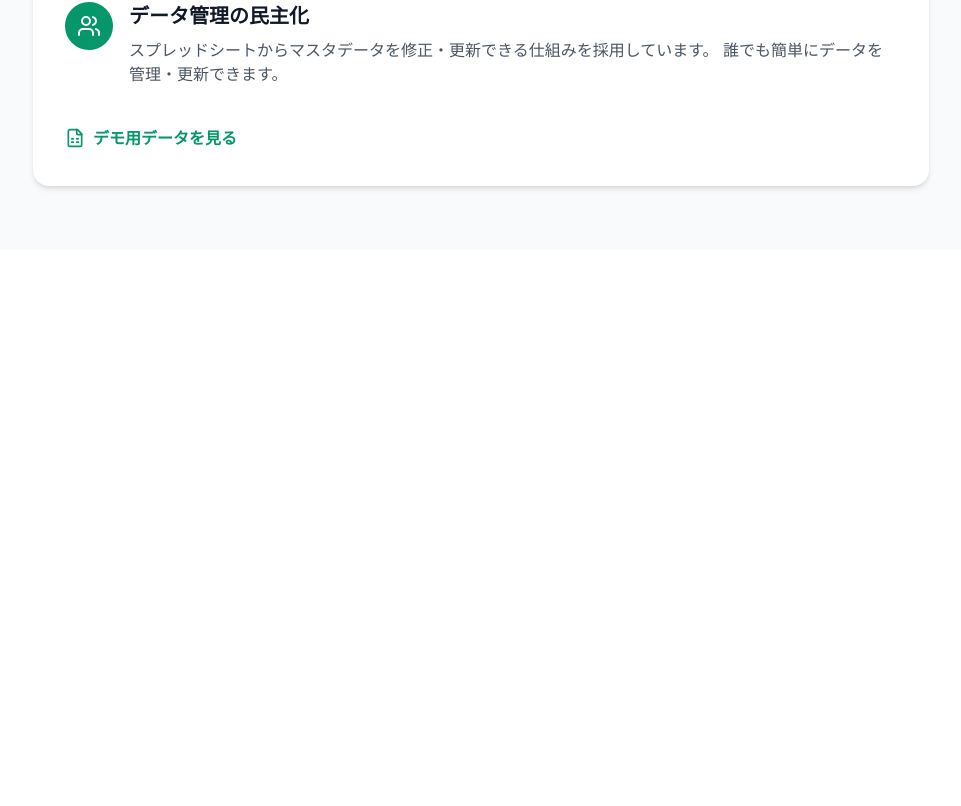
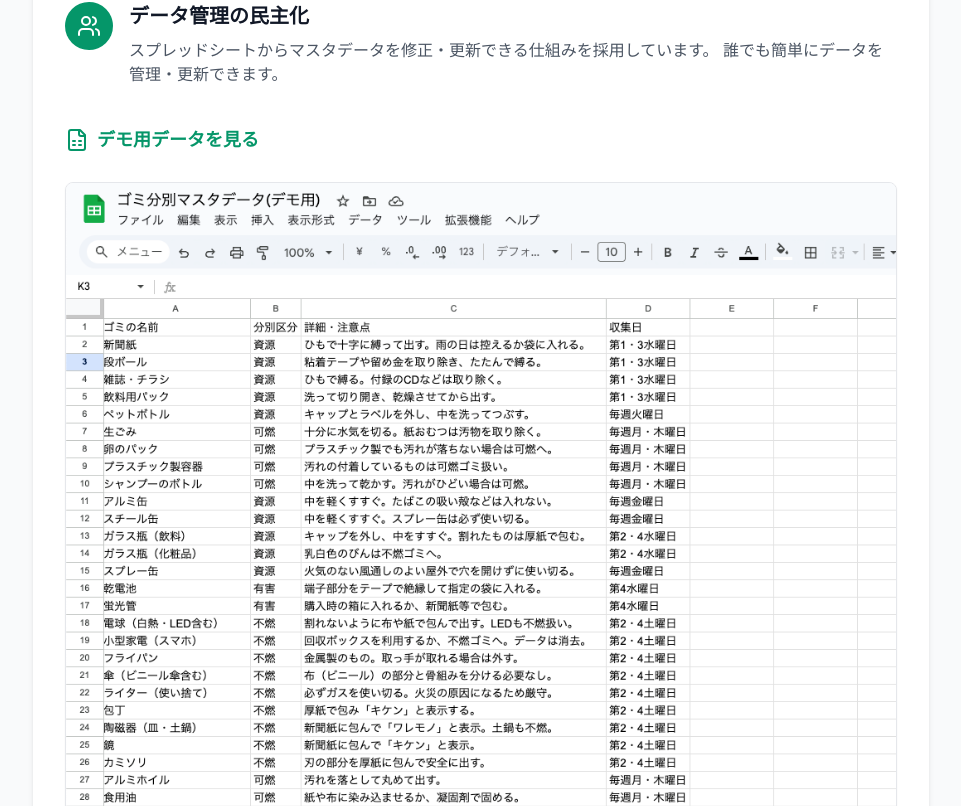
Before and after one commit to ikemura23/taketomi-trush-guide-bot-web, a React (Vite) app: page / in a window 1280 px wide. Shown: the part 2774-3580 px from the top of the page, without its empty margins (159-1120 px from the left). Before the commit the page ends 3024 px from the top, so only its background shows below. Built offline with nearby package versions, Linux system fonts and the light colour scheme.

Commit message:
feat: スプシ画像を追加

```diff
--- a/src/components/Transparency.jsx
+++ b/src/components/Transparency.jsx
@@ -22,15 +22,25 @@ function Transparency() {
               </p>
             </div>
           </div>
+          <div className="mb-6">
           <a
             href="https://docs.google.com/spreadsheets/d/1BYFBVFjkuNDHe0Z3uk1sHfROG7b1L9f21rkFcP4gJfo/edit?usp=sharing"
             target="_blank"
             rel="noopener noreferrer"
-            className="inline-flex items-center gap-2 text-[#059669] hover:text-[#047857] font-semibold transition-colors"
+            className="inline-flex items-center gap-2 text-lg text-[#059669] hover:text-[#047857] font-semibold transition-colors"
           >
-            <FileSpreadsheet size={20} />
+            <FileSpreadsheet size={24} />
             デモ用データを見る
           </a>
+          </div>
+          <div className="mb-6">
+            <img
+              src="/assets/spreadsheet.png"
+              alt="スプレッドシートでのゴミ分別マスタデータ管理画面"
+              className="w-full rounded-lg shadow-sm border border-gray-200"
+            />
+          </div>
+
         </div>
       </div>
     </section>
```
